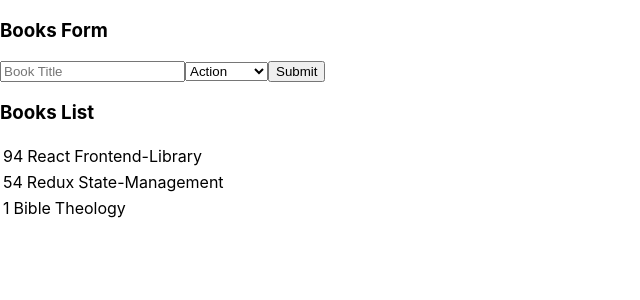
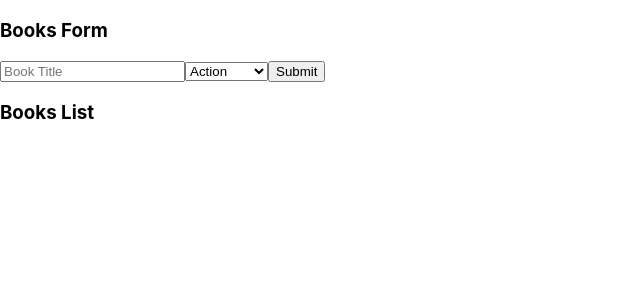
Before and after one commit to settix-dev/Magic-book-store, a React (Create React App) app: page / in a window 1280 px wide. Shown: the top 300 px of the page, without its empty margins (0-640 px from the left). Built offline with nearby package versions, Linux system fonts and the light colour scheme.

Commit message:
Make page dynamic

```diff
--- a/package.json
+++ b/package.json
@@ -12,6 +12,7 @@
     "react-redux": "^7.2.6",
     "react-scripts": "4.0.3",
     "redux": "^4.1.2",
+    "redux-devtools-extension": "^2.13.9",
     "web-vitals": "^1.0.1"
   },
   "scripts": {
--- a/src/actions/index.js
+++ b/src/actions/index.js
@@ -2,6 +2,7 @@
 const REMOVE_BOOK = "REMOVE_BOOK"
 
 export const createBook = book => {
+    console.log(`I am creating a book!`)
     return {
         type: CREATE_BOOK,
         payload: book
@@ -9,9 +10,10 @@
 }
 
 export const removeBook = book => {
+    console.log(`I am removing a book!`)
     return {
         type: REMOVE_BOOK,
-        payload: book.id
+        payload: book
     }
 }
 
--- a/src/containerComponents/BooksForm.js
+++ b/src/containerComponents/BooksForm.js
@@ -1,4 +1,5 @@
 import React, { useState } from "react";
+import { useDispatch } from "react-redux";
 
 export const booksCategories = [
   "Action",
@@ -12,15 +13,27 @@
 
 const BooksForm = () => {
   const [bookTitle, setBookTile] = useState("");
+  const [category, setCategory] = useState("");
+  const dispatch = useDispatch();
 
   const handleSubmit = (e) => {
     e.preventDefault();
-    console.log({ bookTitle });
+    console.log({ bookTitle, category });
+
+    const book = { bookTitle: bookTitle, category: category };
+    console.log(book);
+    // Dispatch the "book created" action with the new book
+    dispatch({ type: "CREATE_BOOK", payload: book });
     setBookTile("");
+    setCategory("");
   };
 
   const handleChange = (e) => {
     setBookTile(e.target.value);
+  };
+
+  const handleSelect = (e) => {
+    setCategory(e.target.value);
   };
 
   return (
@@ -28,12 +41,13 @@
       <h3>Books Form</h3>
       <form onSubmit={handleSubmit}>
         <input
+          name="bookTitle"
           type="text"
           placeholder="Book Title"
           value={bookTitle}
           onChange={handleChange}
         />
-        <select>
+        <select name="category" value={category} onChange={handleSelect}>
           {booksCategories.map((category, index) => (
             <option key={index} value={category}>
               {category}
--- a/src/containerComponents/BooksList.js
+++ b/src/containerComponents/BooksList.js
@@ -1,22 +1,28 @@
 import React from "react";
-import { useSelector } from "react-redux";
+import { useSelector, useDispatch } from "react-redux";
 import Book from "../presentationalComponents/Book";
 
-const selectBooks = (state) => state.books;
+const state = (state) => state.booksCollection;
 
-const BooksList = () => {
-  const books = useSelector(selectBooks);
+const BooksList = ({ handleRemoveBook }) => {
+  const books = useSelector(state).books;
+  console.log(books);
 
+  const dispatch = useDispatch();
+
+  handleRemoveBook = (book) => {
+    console.log(`Book id: ${book.id} removed`);
+    dispatch({ type: "REMOVE_BOOK", payload: book });
+  };
+
+  // const {bookId, title, category} = book
   return (
     <div>
       <h3>Books List</h3>
-      {books.map((book) => (
-        <Book
-          key={book.id}
-          bookId={book.id}
-          title={book.bookTitle}
-          category={book.category}
-        />
+      {books.map((book, index) => (
+        <div key={index}>
+          <Book book={book} handleRemoveBook={handleRemoveBook} />
+        </div>
       ))}
     </div>
   );
--- a/src/presentationalComponents/Book.js
+++ b/src/presentationalComponents/Book.js
@@ -1,17 +1,30 @@
-const Book = ({bookId, title, category}) => {
+import PropTypes from "prop-types";
+
+const Book = ({ book, handleRemoveBook }) => {
+  // const {bookId, title, category} = book
   return (
     <div>
       <table>
         <tbody>
           <tr>
-                <td>{bookId}</td>
-                <td>{title}</td>
-                <td>{category}</td>
+            <td>{book.id}</td>
+            <td>{book.text}</td>
+            <td>{book.category}</td>
+            <td>
+              <button type="button" onClick={() => handleRemoveBook(book)}>
+                Remove Book
+              </button>
+            </td>
           </tr>
         </tbody>
       </table>
     </div>
-    )
-}
+  );
+};
 
-export default Book
+Book.propTypes = {
+  book: PropTypes.object.isRequired,
+  handleRemoveBook: PropTypes.func,
+};
+
+export default Book;
--- a/src/reducers/books.js
+++ b/src/reducers/books.js
@@ -1,26 +1,30 @@
-import { booksCategories } from "../containerComponents/BooksForm";
 import { CREATE_BOOK, REMOVE_BOOK } from "../actions/index";
 
-const initialState = [];
-
-function nextBookId(books) {
-  const maxId = books.reduce((bookId, book) => Math.max(book.id, maxId), -1);
-  return maxId + 1;
-}
+const initialState = {
+  books: []
+};
 
 const booksReducer = (state = initialState, action) => {
   switch (action.type) {
     case CREATE_BOOK:
-      return [
+      console.log(state);
+      return {
         ...state,
-        {
-          id: nextBookId(state),
-          text: action.payload,
-          category: booksCategories[0], // initialized to this for now
-        },
-      ];
+        books: [
+          ...state.books,
+          {
+            id: Math.floor(Math.random() * 100) + 1,
+            text: action.payload.bookTitle,
+            category: action.payload.category,
+          },
+        ],
+      };
+
     case REMOVE_BOOK:
-      return [...state, state.filter((book) => state.id !== book.id)];
+      return {
+        ...state,
+        books: [...state.books.filter((book) => book.id !== action.payload.id)],
+      };
     default:
       return state;
   }
--- a/src/reducers/index.js
+++ b/src/reducers/index.js
@@ -2,7 +2,7 @@
 import booksReducer from "./books";
 
 const rootReducer = combineReducers({
-    books: booksReducer
-})
+  booksCollection: booksReducer,
+});
 
-export default rootReducer
+export default rootReducer;
--- a/src/store.js
+++ b/src/store.js
@@ -1,21 +1,9 @@
 import { createStore } from "redux";
 import rootReducer from "./reducers";
+import { composeWithDevTools } from "redux-devtools-extension";
 
-const id1 = Math.floor((Math.random() * 100)) + 1
-const id2 = Math.floor((Math.random() * 100)) + 1
-const id3 = Math.floor((Math.random() * 100)) + 1
-console.log(id1, id2, id3)
+const composedEnhancer = composeWithDevTools()
 
-const initialState = { books:
-    [
-        {id: id1, bookTitle: "React", category: "Frontend-Library"},
-        {id: id2, bookTitle: "Redux", category: "State-Management"},
-        {id: id3, bookTitle: "Bible", category: "Theology"}
-    ]
-}
-
-console.log(initialState)
-
-const store = createStore(rootReducer, initialState)
+const store = createStore(rootReducer, composedEnhancer)
 
 export default store
```
Also changed, not shown: 2 other files (tests, documents, lock files or other folders). Lines whose indentation alone changed are shown as unchanged.
